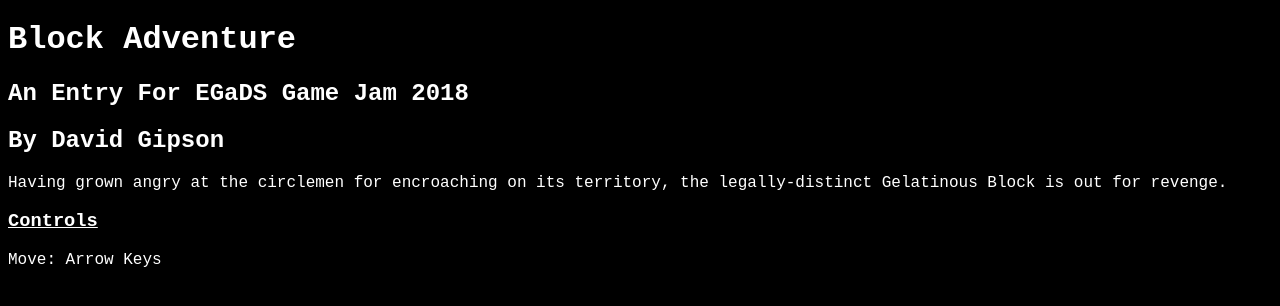
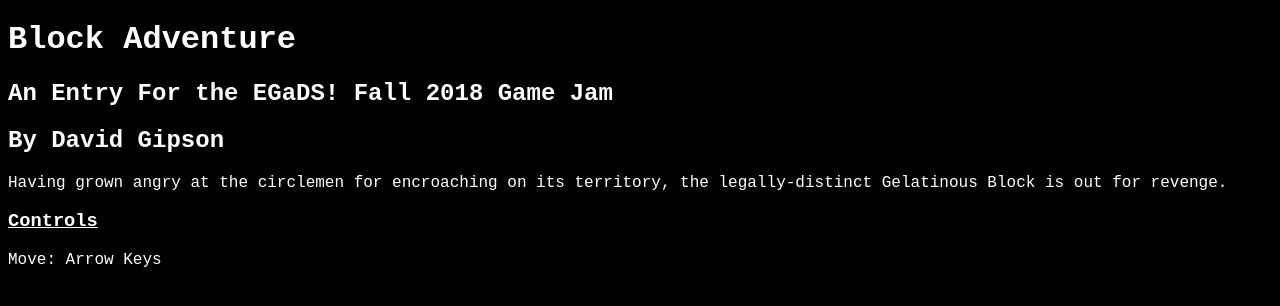
Before and after one commit to gipsond/egads-jam-2018, a website with bundled scripts: page index.html in a window 1280 px wide. Built offline with nearby package versions, Linux system fonts and the light colour scheme.

Commit message:
Edited description

```diff
--- a/index.html
+++ b/index.html
@@ -15,7 +15,7 @@
 </head>
 <body bgcolor="#000000">
     <h1>Block Adventure</h1>
-    <h2>An Entry For EGaDS Game Jam 2018</h2>
+    <h2>An Entry For the EGaDS! Fall 2018 Game Jam</h2>
     <h2>By David Gipson</h2>
     <p>Having grown angry at the circlemen for encroaching on its territory, the legally-distinct Gelatinous Block is out for revenge.</p>
     <h3><u>Controls</u></h3>
```
